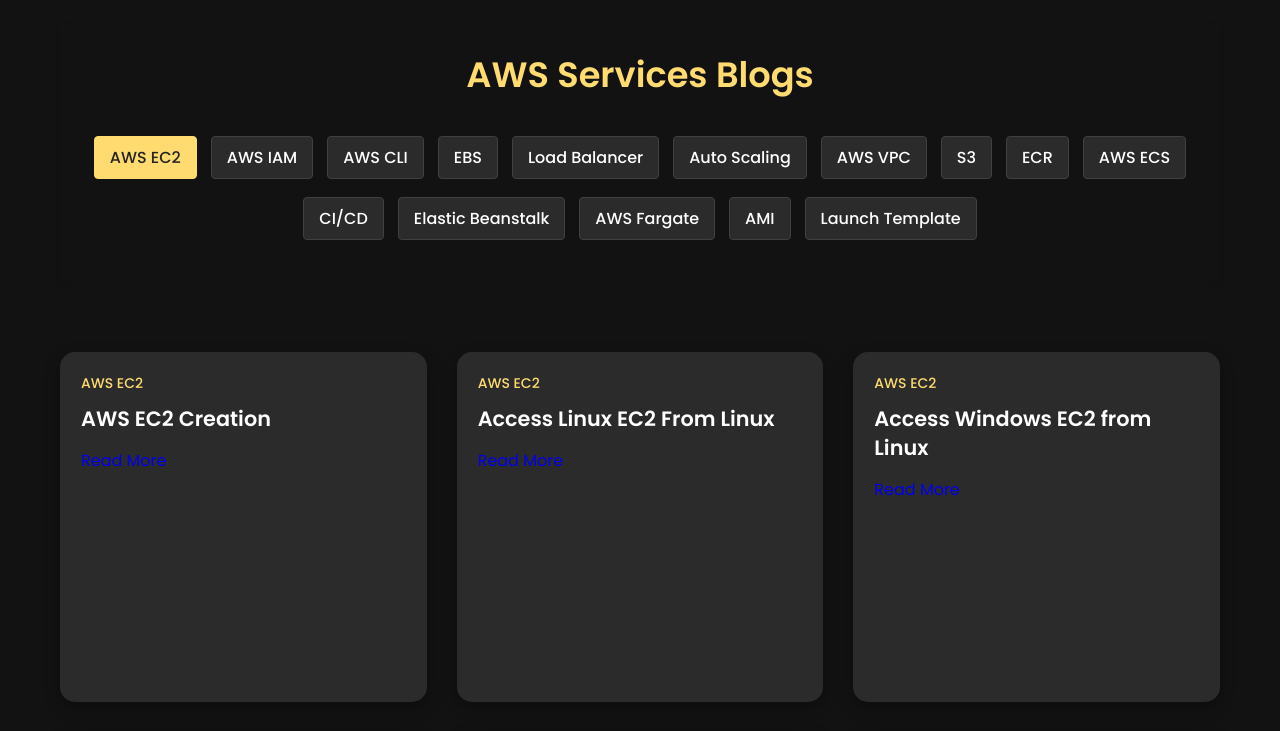
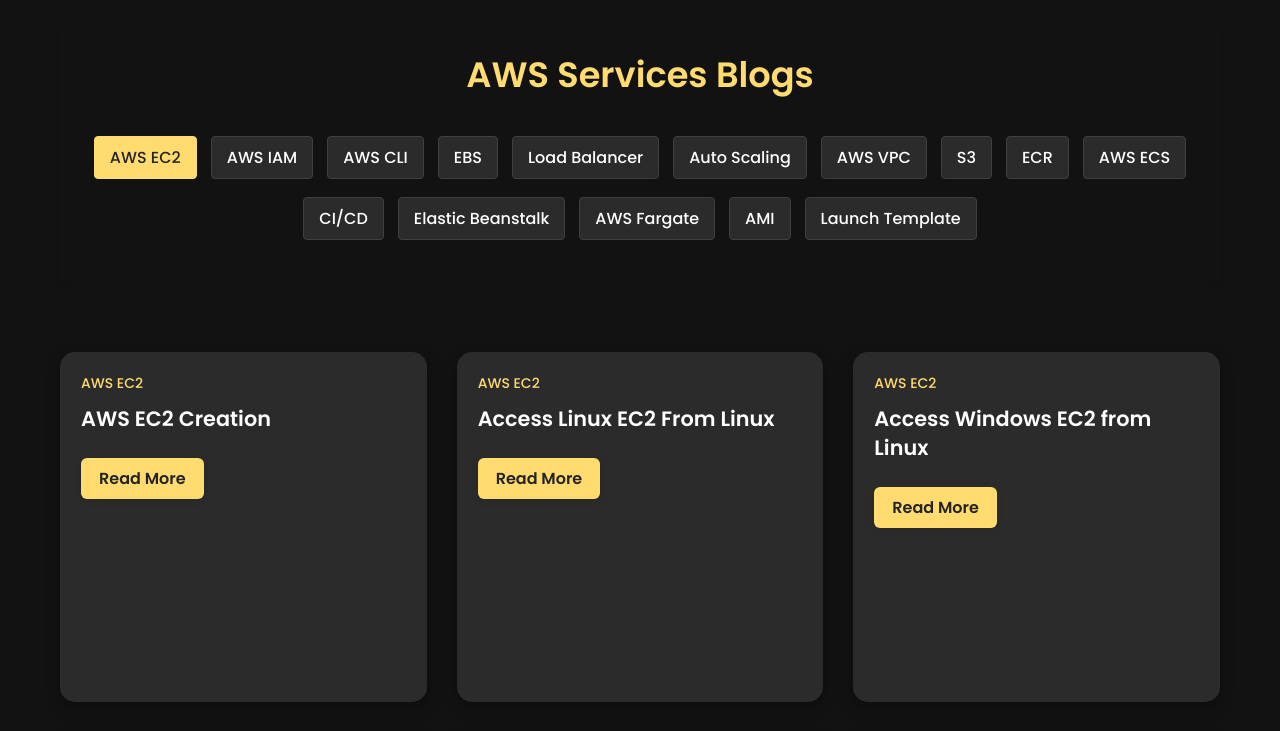
Before and after one commit to Darshan2605/darshan-portfolio-v1, a Next.js app: page /aws-blogs/AWS%20EC2/page/1 in a window 1280 px wide. Shown: the top 731 px of the page. Built offline with nearby package versions, Linux system fonts and the light colour scheme.

Commit message:
UI changes about Add Button to Read More,...

```diff
--- a/src/app/aws-blogs/components/AwsBlogCard.js
+++ b/src/app/aws-blogs/components/AwsBlogCard.js
@@ -14,7 +14,7 @@
         {blog.link && (
           <a
             href={blog.link}
-            className={styles.blogLink}
+            className={`${styles.blogLink} ${styles.blogReadMoreBtn}`}
             target="_blank"
             rel="noopener noreferrer"
           >
--- a/src/app/aws-blogs/components/AwsBlogs.module.css
+++ b/src/app/aws-blogs/components/AwsBlogs.module.css
@@ -176,6 +176,26 @@
   pointer-events: none;
 }
 
+.blogReadMoreBtn {
+  display: inline-block;
+  margin-top: 10px;
+  padding: 8px 18px;
+  background: hsl(45, 100%, 72%);
+  color: hsl(0, 0%, 14%) !important;
+  border: none;
+  border-radius: 6px;
+  font-weight: 600;
+  font-size: 1em;
+  text-decoration: none;
+  cursor: pointer;
+  transition: background 0.2s, color 0.2s;
+  box-shadow: 0 2px 8px rgba(0,0,0,0.08);
+}
+.blogReadMoreBtn:hover {
+  background: hsl(45, 100%, 60%);
+  color: hsl(0, 0%, 10%) !important;
+}
+
 @media screen and (max-width: 1200px) {
   .blogPosts {
     grid-template-columns: 1fr 1fr;
```
Also changed, not shown: src/components/Blog.js (+17 -3 lines).
